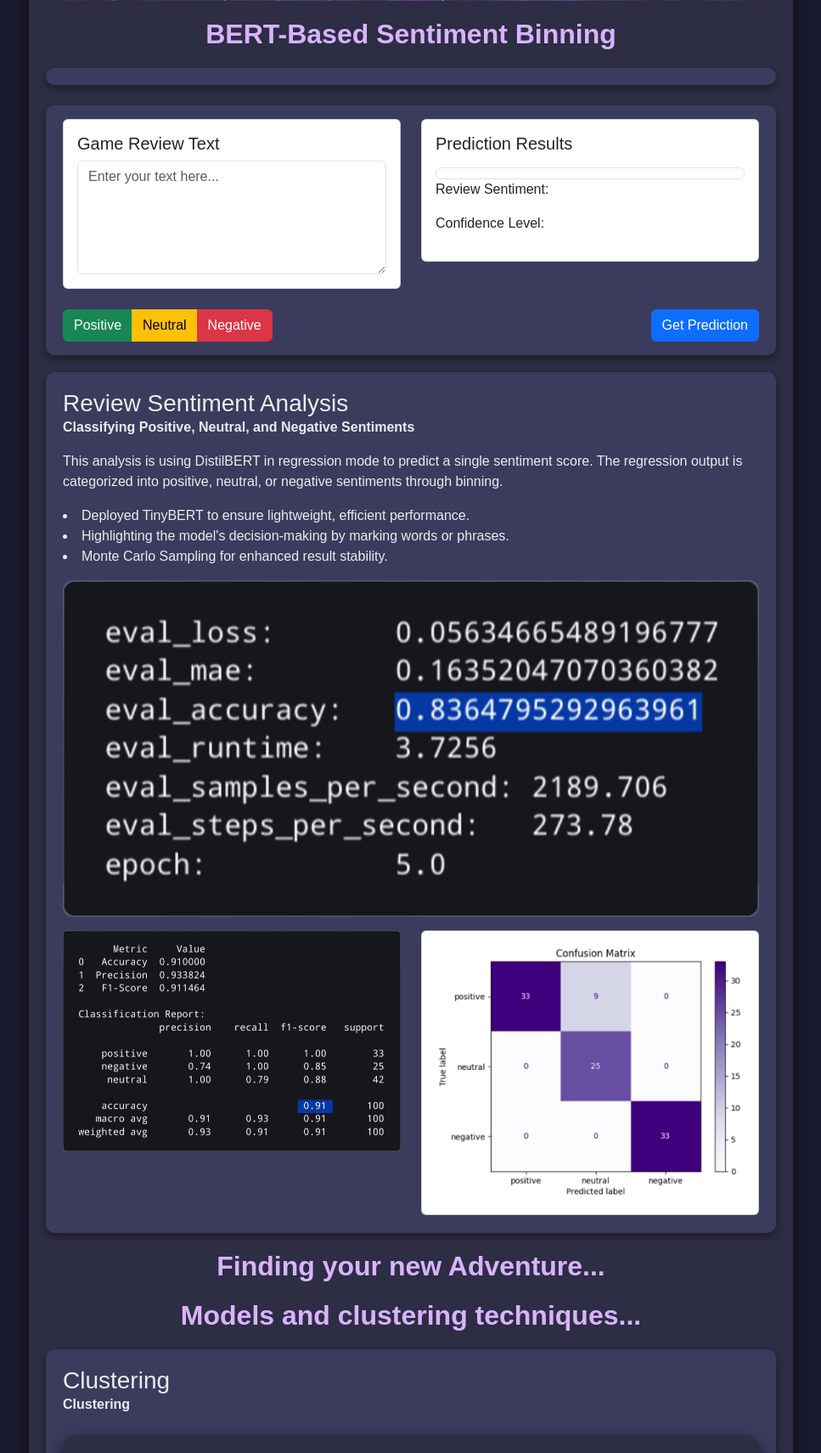
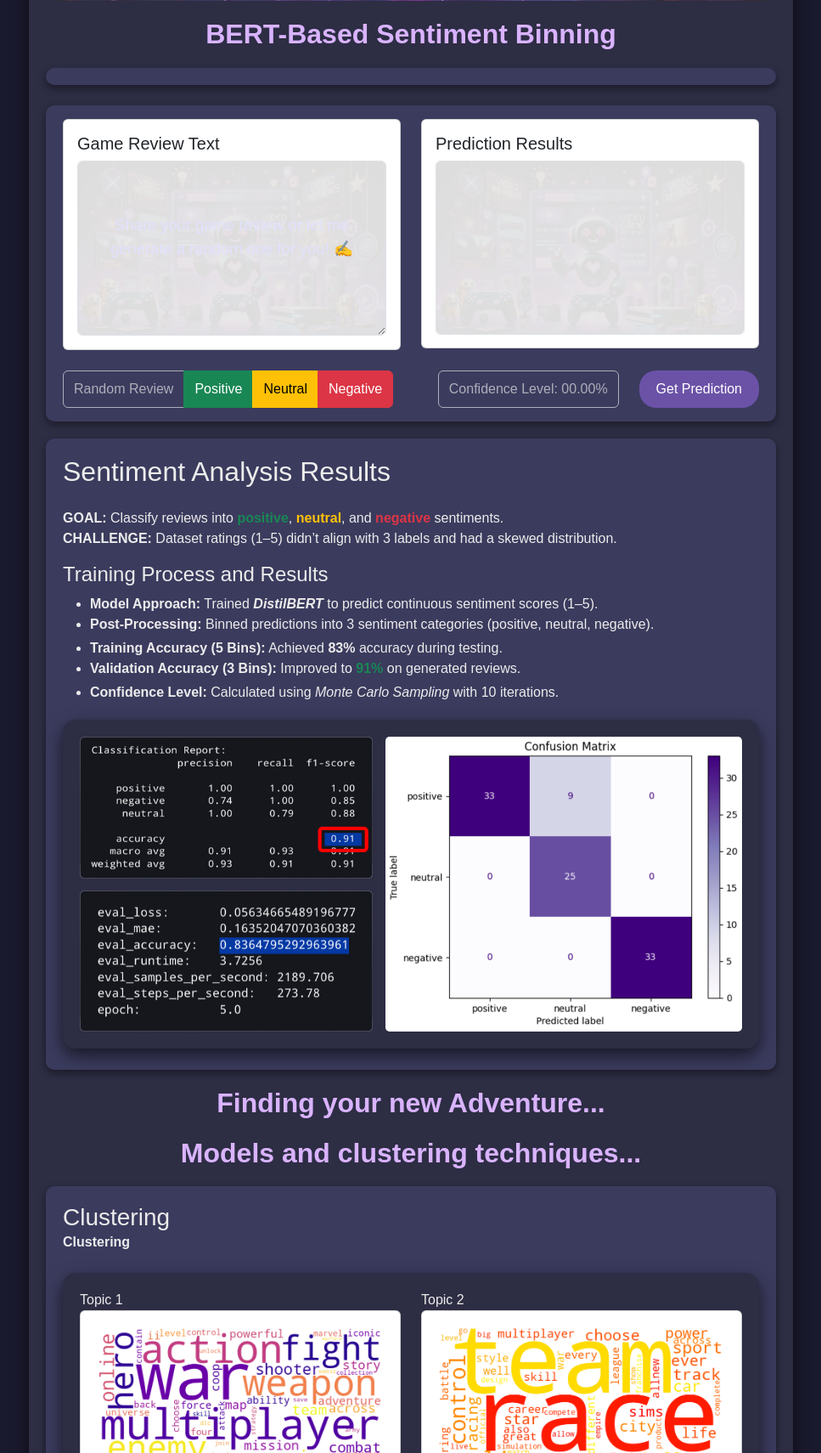
Before and after one commit to Senimtra/robo-reviews, a Django app: template core/templates/index.html in a window 1280 px wide. Shown: the part 586-2296 px from the top of the page at 85% size, without its empty margins (156-1123 px from the left). Run offline with Django 4.2, Linux system fonts and the light colour scheme; the template is opened without the code that fills it, so the values that code supplies are empty.

Commit message:
complete sentiment analysis visualization

```diff
--- a/core/templates/index.html
+++ b/core/templates/index.html
@@ -59,26 +59,24 @@
 
         <div class="container mt-4 py-3 review-box">
             <div class="row">
-                <!-- Card 1 with Textarea -->
+                <!-- Game Review Text Input -->
                 <div class="col-md-6">
                     <div class="card">
                         <div class="card-body">
                             <h5 class="card-title">Game Review Text</h5>
-                            <textarea id="review-input" class="form-control" rows="5"
-                                placeholder="Enter your text here..."></textarea>
+                            <textarea id="review-input" class="form-control" rows="8"
+                                placeholder="Share your game review or let me generate a random one for you! ✍️"></textarea>
                         </div>
                     </div>
                 </div>
 
-                <!-- Dummy Card -->
+                <!-- Game Review Sentiment Results -->
                 <div class="col-md-6">
                     <div class="card review-results">
                         <div class="card-body">
                             <h5 class="card-title">Prediction Results</h5>
-                            <p class="card-text">
-                            <div id="attention-result" class="form-control attention"></div>
-                            <p id="sentiment">Review Sentiment:<span id="sentiment-result"></span></p>
-                            <p id="confidence">Confidence Level:<span id="confidence-result"></span></p>
+                            <p class="card-text review-results-form">
+                            <div id="attention-result" class="form-control review-results-text"></div>
                             </p>
                         </div>
                     </div>
@@ -87,12 +85,14 @@
             <div class="row">
                 <div class="col-md-12 d-flex justify-content-between align-items-end">
                     <div class="btn-group mt-4 text-center" role="group" aria-label="Basic example">
+                        <button type="button" class="btn disabled">Random Review</button>
                         <button type="button" class="btn btn-success" onclick="getReview(this)">Positive</button>
                         <button type="button" class="btn btn-warning" onclick="getReview(this)">Neutral</button>
                         <button type="button" class="btn btn-danger" onclick="getReview(this)">Negative</button>
                     </div>
-                    <div>
-                        <button class="btn btn-primary" onclick="getPrediction()">Get Prediction</button>
+                    <div class="d-flex">
+                        <button class="btn disabled me-4" id="confidence">Confidence Level: 00.00%</button>
+                        <button class="btn btn-custom" onclick="getPrediction()">Get Prediction</button>
                     </div>
                 </div>
             </div>
@@ -100,48 +100,42 @@
 
         <!-- Sentiment Analysis Section -->
         <div class="body-card">
-            <h3 class="card-title">Review Sentiment Analysis</h3>
-            <p class="card-title">
-                <b>Classifying Positive, Neutral, and Negative
-                    Sentiments</b>
+            <h2 class="mb-4">Sentiment Analysis Results</h2>
+            <p><b>GOAL: </b> Classify reviews into <span class="text-success"><b>positive</b></span>, <span
+                    class="text-warning"><b>neutral</b></span>, and <span class="text-danger"><b>negative</b></span>
+                sentiments.<br>
+                <b>CHALLENGE: </b> Dataset ratings (1–5) didn’t align with 3 labels and had a skewed distribution.
             </p>
-            <p></p>
-            <p class="card-text">
-                This analysis is using DistilBERT in regression mode to
-                predict a single sentiment score. The regression output is
-                categorized into positive, neutral, or negative sentiments
-                through binning.
-                <li>
-                    Deployed TinyBERT to ensure lightweight, efficient
-                    performance.
+            <h4>Training Process and Results</h4>
+            <ul>
+                <li><strong>Model Approach:</strong> Trained <em><b>DistilBERT</b></em> to predict continuous sentiment
+                    scores
+                    (1–5).
                 </li>
-                <li>
-                    Highlighting the model's decision-making by marking
-                    words or phrases.
-                </li>
-                <li>Monte Carlo Sampling for enhanced result stability.</li>
-            </p>
-            <div>
-                <div class="row">
-                    <img src="{% static 'images/sentiment_1.png' %}" />
-                </div>
-                <div>
-                    <p></p>
-                </div>
-                <div class="row">
-                    <div class="col-md-6">
-                        <img src="{% static 'images/sentiment_2.png' %}" class="img-fluid" alt="Image 1" />
+                <li><strong>Post-Processing:</strong> Binned predictions into 3 sentiment categories (positive,
+                    neutral,
+                    negative).</li>
+                <li class="mt-1"><strong>Training Accuracy (5 Bins):</strong> Achieved <b>83%</b> accuracy during
+                    testing.</li>
+                <li><strong>Validation Accuracy (3 Bins):</strong> Improved to <b class="text-success">91%</b> on
+                    generated reviews.</li>
+                <li class="mt-1"><strong>Confidence Level:</strong> Calculated using <em>Monte Carlo Sampling</em> with
+                    10 iterations.</li>
+                </p>
+                <p></p>
+                <p></p>
+            </ul>
+            <div class="container">
+                <div class="card-body d-flex">
+                    <div class="sentiment-metrics block">
+                        <img src="{% static 'images/sentiment_2.png' %}" class="img-fluid" />
+                        <img src="{% static 'images/sentiment_1.png' %}" class="img-fluid" />
                     </div>
-                    <div class="col-md-6">
-                        <div class="card">
-                            <div class="card-body">
-                                <img src="{% static 'images/sentiment_3.png' %}" class="img-fluid" alt="Image 2" />
-                            </div>
-                        </div>
+                    <div class="sentiment-metrics matrix">
+                        <img src="{% static 'images/sentiment_3.png' %}" class="img-fluid" />
                     </div>
                 </div>
             </div>
-            <p></p>
         </div>
 
         <h1 class="header-title" id="games">Finding your new Adventure...</h1>
--- a/static/js/scripts.js
+++ b/static/js/scripts.js
@@ -37,8 +37,7 @@ const getReview = (button) => {
         .then((response) => response.json())
         .then((result) => {
             // Display example review in textarea
-            document.getElementById("review-input").innerText =
-                result.review;
+            document.getElementById("review-input").innerText = result.review;
         });
 };
 
@@ -63,13 +62,6 @@ const getPrediction = () => {
                 result.data.token_scores,
                 result.data.confidence,
                 result.data.sentiment
-            );
-
-            // Display sentiment and confidence in the UI
-            document.getElementById("sentiment-result").innerText =
-                result.data.sentiment;
-            document.getElementById("confidence-result").innerText = Number(
-                result.data.confidence.toFixed(2)
             );
         });
 };
@@ -124,16 +116,21 @@ const setupAttention = (scores, confidence, sentiment) => {
             red = normalized_att[i];
         } else {
             // Neutral sentiment
-            green = 0;
-            red = 0;
-            blue = normalized_att[i];
+            green = normalized_att[i] - 18;
+            red = normalized_att[i];
+            blue = 0;
         }
         html_text += `<span style="background-color: rgb(${red}, ${green}, ${blue});">&nbsp;&nbsp;${token}&nbsp;&nbsp;</span> `;
     }
 
-    // Update attention visualization in the UI
+    // Update attention visualization in UI
     html_text = `<p>${html_text.trim()}</p>`;
     document.getElementById("attention-result").innerHTML = html_text;
+
+    // Show confidence level in UI
+    document.getElementById(
+        "confidence"
+    ).innerHTML = `Confidence Level: ${confidence.toFixed(2)}%`;
 };
 
 // Function to collapse all other accordions when one is opened
--- a/static/styles/styles.css
+++ b/static/styles/styles.css
@@ -83,6 +83,10 @@ body {
 
 .btn-custom:hover {
     background-color: #8a6dd1; /* Hover effect for buttons */
+}
+
+.btn-group {
+    height: 2.75em;
 }
 
 /* Layout styles for games */
@@ -194,6 +198,45 @@ footer {
     border: 1px solid red;
 }
 
+#review-input {
+    background-image: url('/static/images/sentiment_background.png');
+    background-size: cover;
+}
+
+#review-input::placeholder {
+    padding-top: 3em;
+    text-align: center;
+    font-size: 115%;
+    color: #e1e1ff;
+    /* color:purple; */
+    opacity: 1;
+}
+
 .review-results {
-    /* height: 12.4em; */
+    height: 16.9em;
 }
+
+.review-results-form {
+    margin: 0;
+}
+
+.review-results-text {
+    height: 12.8em;
+    overflow: hidden;
+    background-image: url('/static/images/sentiment_background.png');
+    background-size: cover;
+}
+
+
+.sentiment-metrics.block {
+    margin-right: 0.9em;
+    width: 86%;
+}
+
+.sentiment-metrics.block img:first-of-type {
+    margin-bottom: 0.9em;
+}
+
+.sentiment-metrics.matrix img {
+    border-radius: 0.3em;
+}
```
Also changed, not shown: static/images/sentiment_2.png, static/images/sentiment_background.png (added).
